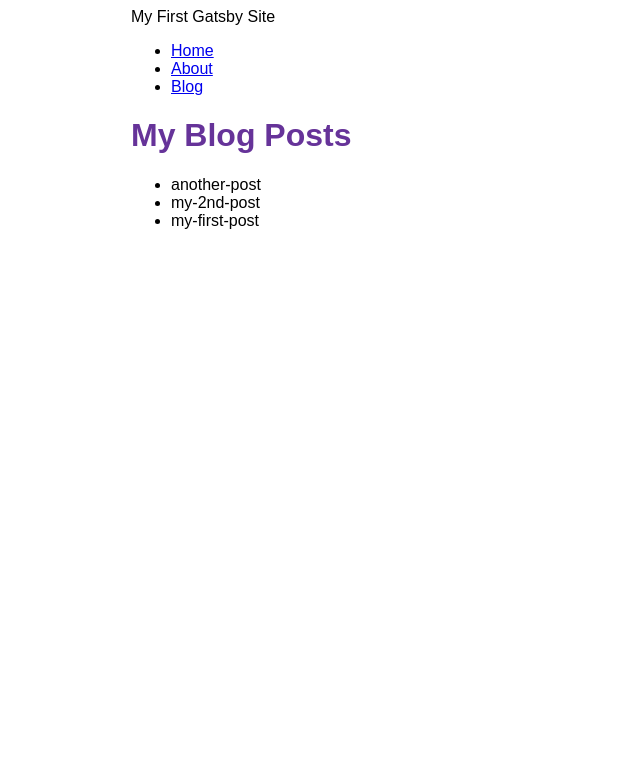
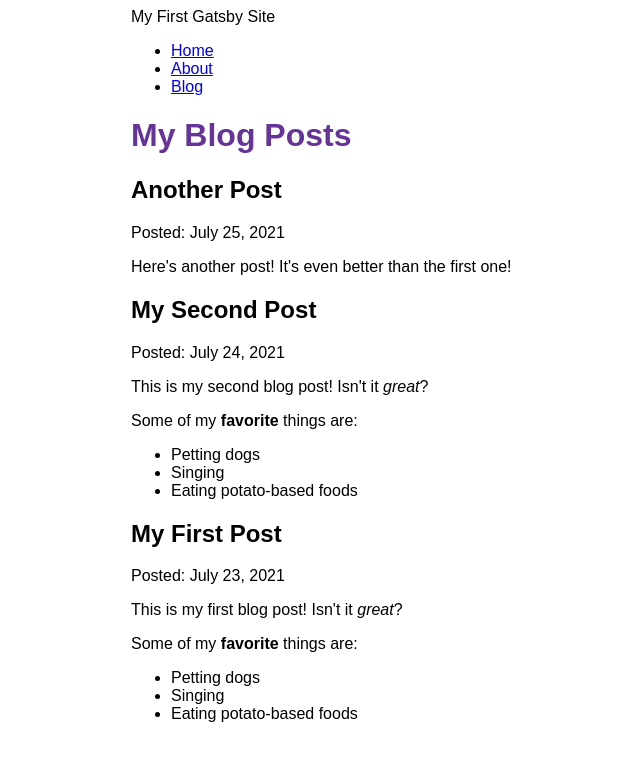
Before and after one commit to neuwiler67/formation-gatsby, a Gatsby site: page /blog in a window 1280 px wide. Shown: the whole page, without its empty margins (259-899 px from the left). Built offline with nearby package versions, Linux system fonts and the light colour scheme; Gatsby itself is replaced by a stand-in of ours.

Commit message:
mdx content

```diff
--- a/blog/another-post.mdx
+++ b/blog/another-post.mdx
@@ -0,0 +1,6 @@
+---
+title: "Another Post"
+date: "2021-07-25"
+---
+
+Here's another post! It's even better than the first one!
--- a/blog/my-2nd-post.mdx
+++ b/blog/my-2nd-post.mdx
@@ -0,0 +1,12 @@
+---
+title: "My Second Post"
+date: "2021-07-24"
+---
+
+This is my second blog post! Isn't it *great*?
+
+Some of my **favorite** things are:
+
+* Petting dogs
+* Singing
+* Eating potato-based foods
--- a/blog/my-first-post.mdx
+++ b/blog/my-first-post.mdx
@@ -0,0 +1,12 @@
+---
+title: "My First Post"
+date: "2021-07-23"
+---
+
+This is my first blog post! Isn't it *great*?
+
+Some of my **favorite** things are:
+
+* Petting dogs
+* Singing
+* Eating potato-based foods
--- a/gatsby-config.js
+++ b/gatsby-config.js
@@ -5,6 +5,7 @@
   plugins: [
     "gatsby-plugin-image",
     "gatsby-plugin-sharp",
+    "gatsby-plugin-mdx",
     {
       resolve: "gatsby-source-filesystem",
       options: {
--- a/package.json
+++ b/package.json
@@ -17,6 +17,7 @@
   "dependencies": {
     "gatsby": "^4.10.3",
     "gatsby-plugin-image": "^2.10.1",
+    "gatsby-plugin-mdx": "^3.11.1",
     "gatsby-plugin-sharp": "^4.10.2",
     "gatsby-source-filesystem": "^4.10.1",
     "react": "^17.0.1",
--- a/src/pages/blog.js
+++ b/src/pages/blog.js
@@ -1,19 +1,22 @@
 import * as React from 'react'
 import Layout from '../components/layout'
 import { graphql } from 'gatsby'
+import { MDXRenderer } from 'gatsby-plugin-mdx'
 
 const BlogPage = ({ data }) => {
   return (
     <Layout pageTitle="My Blog Posts">
-      <ul>
       {
-        data.allFile.nodes.map(node => (
-          <li key={node.name}>
-            {node.name}
-          </li>
+        data.allMdx.nodes.map((node) => (
+          <article key={node.id}>
+            <h2>{node.frontmatter.title}</h2>
+            <p>Posted: {node.frontmatter.date}</p>
+            <MDXRenderer>
+              {node.body}
+            </MDXRenderer>
+          </article>
         ))
       }
-      </ul>
     </Layout>
   )
 }
@@ -22,9 +25,14 @@
 
 export const query = graphql`
   query {
-    allFile(filter: {sourceInstanceName: {eq: "blog"}}) {
+    allMdx(sort: {fields: frontmatter___date, order: DESC}) {
       nodes {
-        name
+        frontmatter {
+          date(formatString: "MMMM D, YYYY")
+          title
+        }
+        id
+        body
       }
     }
   }
```
Also changed, not shown: 1 other file.
